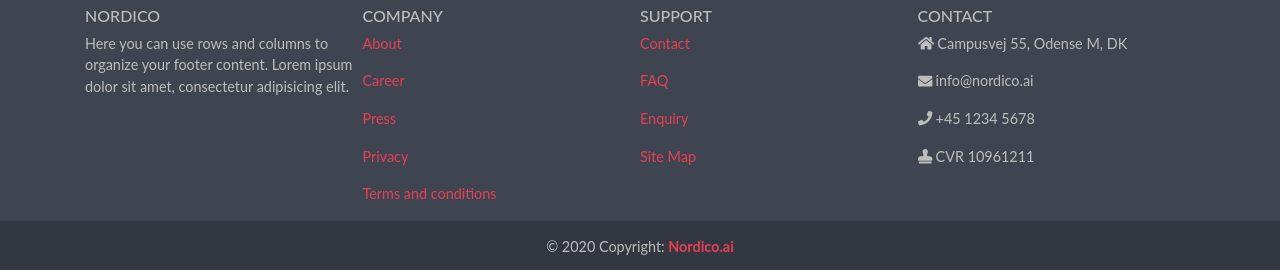
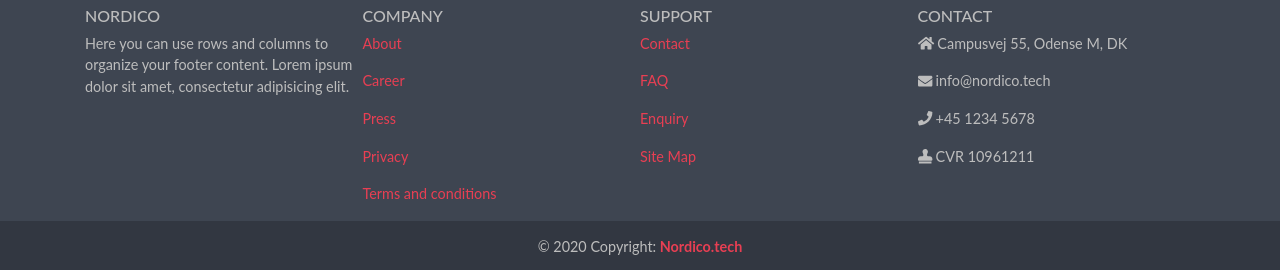
Before and after one commit to siigdev/Travelbunny-Web, a React (Create React App) app: page /#/ in a window 1280 px wide. Shown: the part 1618-1888 px from the top of the page. Built offline with nearby package versions, Linux system fonts and the light colour scheme; a web font is replaced by a local one.

Commit message:
Change the nordico domain url

```diff
--- a/src/containers/global/Footer.jsx
+++ b/src/containers/global/Footer.jsx
@@ -29,7 +29,7 @@ const Footer = () => (
         <Col>
           <h6 className="uppercase">Contact</h6>
           <p><FontAwesomeIcon icon={faHome} size="1x" /> Campusvej 55, Odense M, DK</p>
-          <p><FontAwesomeIcon icon={faEnvelope} size="1x" /> info@nordico.ai</p>
+          <p><FontAwesomeIcon icon={faEnvelope} size="1x" /> info@nordico.tech</p>
           <p><FontAwesomeIcon icon={faPhone} size="1x" /> +45 1234 5678</p>
           <p><FontAwesomeIcon icon={faStamp} size="1x" /> CVR 10961211</p>
         </Col>
@@ -39,8 +39,8 @@ const Footer = () => (
       <Row>
         <Col>
           <p>© 2020 Copyright:
-            <a href="https://nordico.ai/">
-              <strong> Nordico.ai</strong>
+            <a href="https://nordico.tech/">
+              <strong> Nordico.tech</strong>
             </a>
           </p>
         </Col>
```
